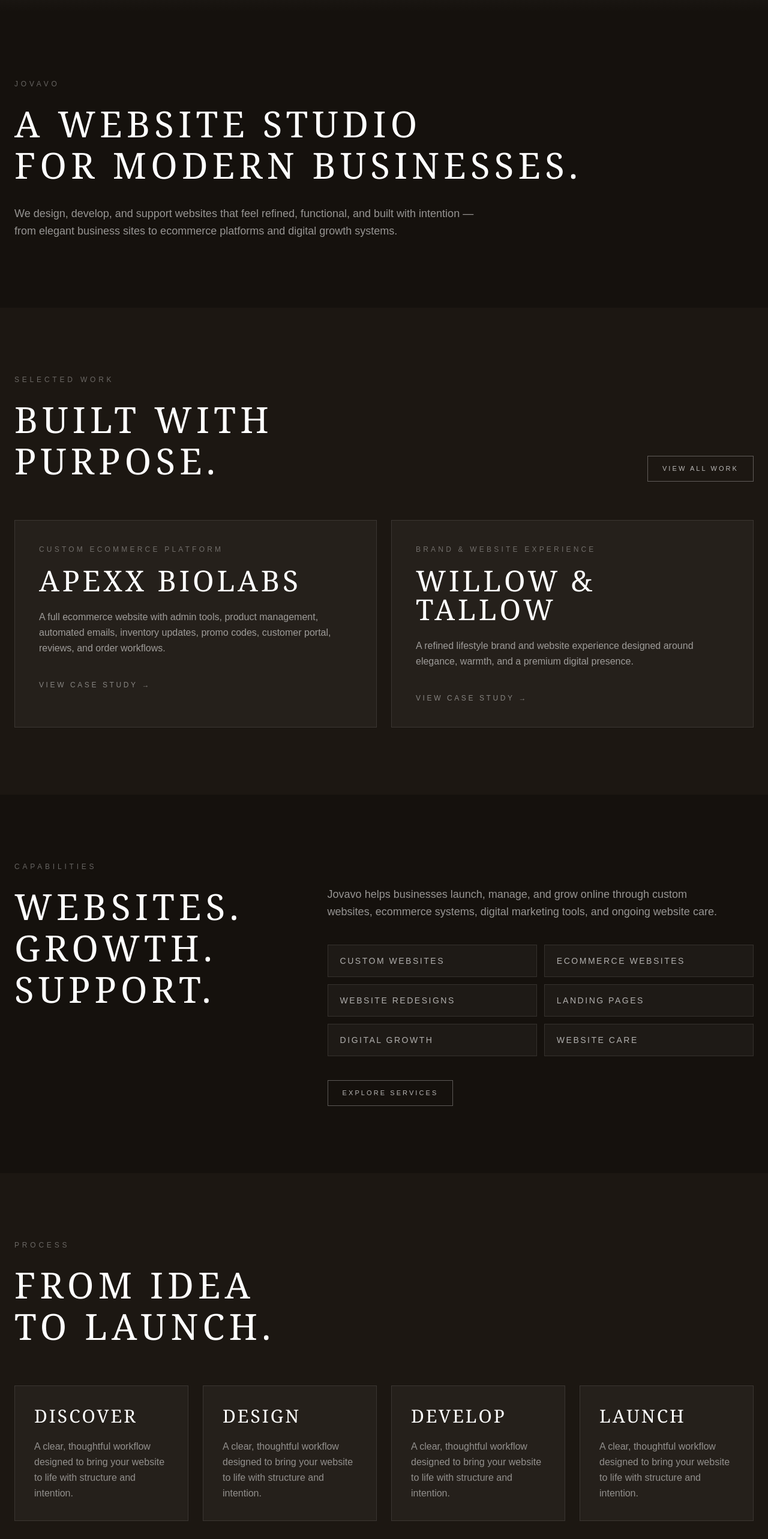
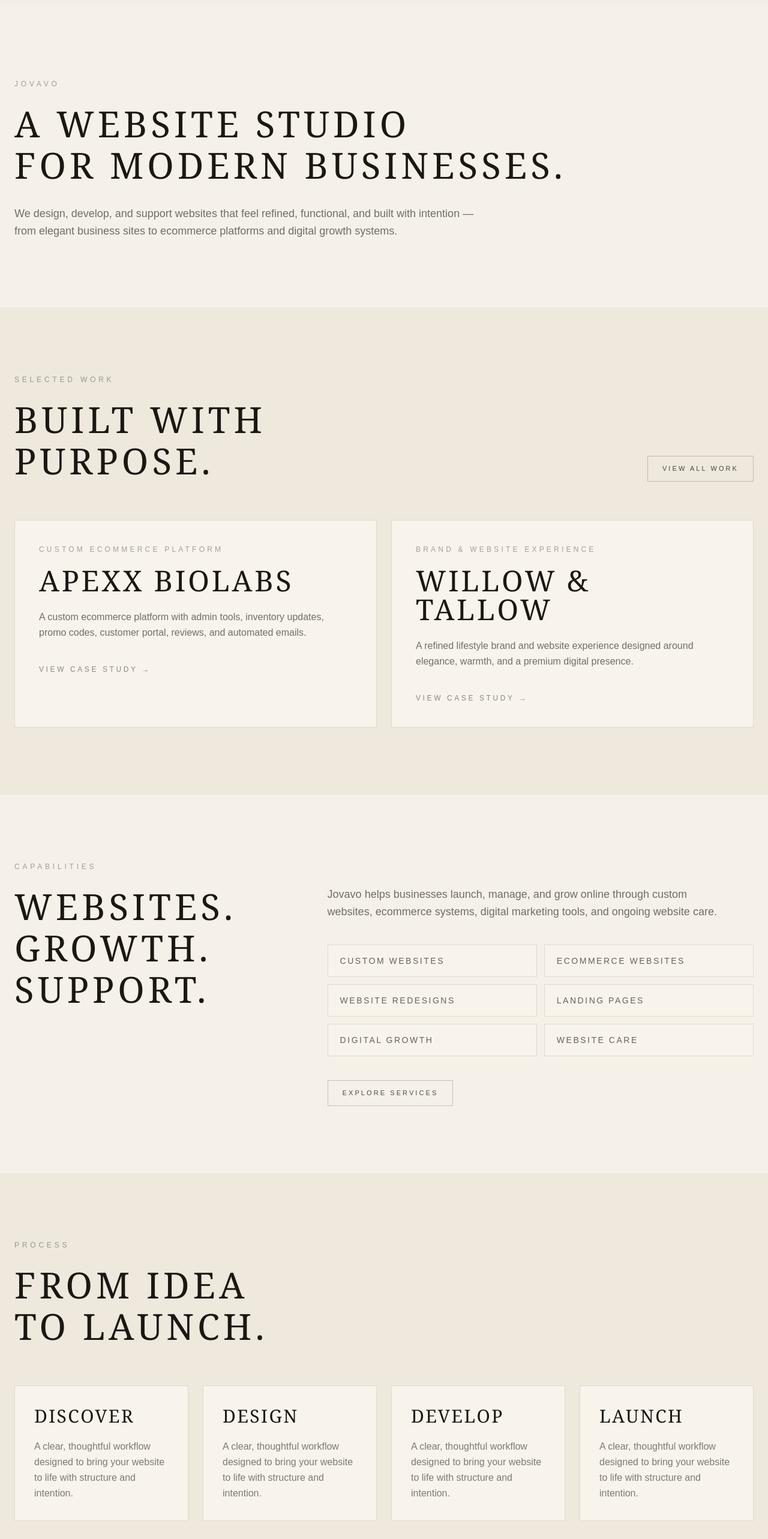
Before and after one commit to Jovavoco/jovavo, a Next.js app: page / in a window 1280 px wide. Shown: the part 780-3346 px from the top of the page at 60% size. Built offline with nearby package versions, Linux system fonts and the light colour scheme; grey boxes are pictures that could not be loaded.

Commit message:
Update page.tsx

```diff
--- a/app/page.tsx
+++ b/app/page.tsx
@@ -6,7 +6,7 @@ export default function Home() {
       title: "Apexx Biolabs",
       type: "Custom Ecommerce Platform",
       description:
-        "A full ecommerce website with admin tools, product management, automated emails, inventory updates, promo codes, customer portal, reviews, and order workflows.",
+        "A custom ecommerce platform with admin tools, inventory updates, promo codes, customer portal, reviews, and automated emails.",
       href: "/work/apexx-biolabs",
     },
     {
@@ -28,7 +28,7 @@ export default function Home() {
   ];
 
   return (
-    <main className="bg-[#15110d] text-white">
+    <main className="bg-[#f5f1e8] text-[#1b1713]">
       {/* HERO */}
       <section className="relative min-h-screen overflow-hidden">
         <img
@@ -37,15 +37,15 @@ export default function Home() {
           className="absolute inset-0 h-full w-full object-cover"
         />
 
-        <div className="absolute inset-0 bg-black/25" />
-        <div className="absolute inset-0 bg-gradient-to-b from-black/20 via-black/10 to-[#15110d]" />
+        <div className="absolute inset-0 bg-[#f5f1e8]/35" />
+        <div className="absolute inset-0 bg-gradient-to-b from-[#f5f1e8]/10 via-[#1b1713]/5 to-[#f5f1e8]" />
 
         <div className="relative z-10 mx-auto flex min-h-screen max-w-7xl flex-col items-center justify-start px-6 pt-28 text-center md:pt-32">
-          <p className="mb-7 text-[11px] uppercase tracking-[0.45em] text-white/70">
+          <p className="mb-7 text-[11px] uppercase tracking-[0.45em] text-white/80">
             Custom Websites & Digital Growth
           </p>
 
-          <h1 className="max-w-4xl font-serif text-4xl font-light uppercase leading-[1.08] tracking-[0.13em] text-white md:text-5xl lg:text-6xl">
+          <h1 className="max-w-4xl font-serif text-4xl font-light uppercase leading-[1.08] tracking-[0.13em] text-white drop-shadow-sm md:text-5xl lg:text-6xl">
             Digital
             <br />
             Experiences
@@ -53,9 +53,9 @@ export default function Home() {
             That Elevate Brands
           </h1>
 
-          <div className="my-6 h-px w-16 bg-white/45" />
+          <div className="my-6 h-px w-16 bg-white/60" />
 
-          <p className="max-w-xl text-xs leading-7 tracking-[0.08em] text-white/75 md:text-sm">
+          <p className="max-w-xl text-xs leading-7 tracking-[0.08em] text-white/85 md:text-sm">
             Custom websites, ecommerce platforms, and digital systems designed
             to help businesses grow with confidence.
           </p>
@@ -63,7 +63,7 @@ export default function Home() {
           <div className="mt-8 flex flex-wrap justify-center gap-4">
             <Link
               href="/services"
-              className="border border-white/50 px-7 py-3 text-[11px] uppercase tracking-[0.28em] text-white transition hover:bg-white hover:text-black"
+              className="border border-white/60 bg-white/10 px-7 py-3 text-[11px] uppercase tracking-[0.28em] text-white backdrop-blur transition hover:bg-white hover:text-black"
             >
               View Services
             </Link>
@@ -79,19 +79,19 @@ export default function Home() {
       </section>
 
       {/* INTRO */}
-      <section className="bg-[#15110d] px-6 py-28">
+      <section className="px-6 py-28">
         <div className="mx-auto max-w-7xl">
-          <p className="mb-6 text-xs uppercase tracking-[0.4em] text-white/35">
+          <p className="mb-6 text-xs uppercase tracking-[0.4em] text-black/35">
             Jovavo
           </p>
 
-          <h2 className="max-w-5xl font-serif text-4xl font-light uppercase leading-[1.15] tracking-[0.12em] md:text-6xl">
+          <h2 className="max-w-5xl font-serif text-4xl font-light uppercase leading-[1.15] tracking-[0.1em] md:text-6xl">
             A website studio
             <br />
             for modern businesses.
           </h2>
 
-          <p className="mt-8 max-w-3xl text-lg leading-relaxed text-white/55">
+          <p className="mt-8 max-w-3xl text-lg leading-relaxed text-black/55">
             We design, develop, and support websites that feel refined,
             functional, and built with intention — from elegant business sites to
             ecommerce platforms and digital growth systems.
@@ -100,15 +100,15 @@ export default function Home() {
       </section>
 
       {/* WORK */}
-      <section className="bg-[#1c1712] px-6 py-28">
+      <section className="bg-[#eee8dd] px-6 py-28">
         <div className="mx-auto max-w-7xl">
           <div className="mb-16 flex flex-col gap-6 md:flex-row md:items-end md:justify-between">
             <div>
-              <p className="mb-6 text-xs uppercase tracking-[0.4em] text-white/35">
+              <p className="mb-6 text-xs uppercase tracking-[0.4em] text-black/35">
                 Selected Work
               </p>
 
-              <h2 className="font-serif text-4xl font-light uppercase leading-[1.15] tracking-[0.12em] md:text-6xl">
+              <h2 className="font-serif text-4xl font-light uppercase leading-[1.15] tracking-[0.1em] md:text-6xl">
                 Built with
                 <br />
                 purpose.
@@ -117,7 +117,7 @@ export default function Home() {
 
             <Link
               href="/work"
-              className="w-fit border border-white/30 px-6 py-3 text-[11px] uppercase tracking-[0.28em] text-white/70 transition hover:bg-white hover:text-black"
+              className="w-fit border border-black/20 px-6 py-3 text-[11px] uppercase tracking-[0.28em] text-black/70 transition hover:bg-black hover:text-white"
             >
               View All Work
             </Link>
@@ -128,21 +128,21 @@ export default function Home() {
               <Link
                 key={project.title}
                 href={project.href}
-                className="group border border-white/10 bg-white/[0.04] p-8 transition hover:bg-white/[0.08] md:p-10"
+                className="group border border-black/10 bg-[#f8f4ec] p-8 transition hover:bg-white md:p-10"
               >
-                <p className="mb-5 text-xs uppercase tracking-[0.35em] text-white/35">
+                <p className="mb-5 text-xs uppercase tracking-[0.35em] text-black/35">
                   {project.type}
                 </p>
 
-                <h3 className="font-serif text-4xl font-light uppercase tracking-[0.1em] md:text-5xl">
+                <h3 className="font-serif text-4xl font-light uppercase tracking-[0.08em] md:text-5xl">
                   {project.title}
                 </h3>
 
-                <p className="mt-6 max-w-xl leading-relaxed text-white/55">
+                <p className="mt-6 max-w-xl leading-relaxed text-black/55">
                   {project.description}
                 </p>
 
-                <p className="mt-10 text-xs uppercase tracking-[0.3em] text-white/45 transition group-hover:text-white">
+                <p className="mt-10 text-xs uppercase tracking-[0.3em] text-black/45 transition group-hover:text-black">
                   View Case Study →
                 </p>
               </Link>
@@ -152,14 +152,14 @@ export default function Home() {
       </section>
 
       {/* SERVICES */}
-      <section className="bg-[#15110d] px-6 py-28">
+      <section className="px-6 py-28">
         <div className="mx-auto max-w-7xl">
-          <p className="mb-6 text-xs uppercase tracking-[0.4em] text-white/35">
+          <p className="mb-6 text-xs uppercase tracking-[0.4em] text-black/35">
             Capabilities
           </p>
 
           <div className="grid gap-12 md:grid-cols-[0.8fr_1.2fr]">
-            <h2 className="font-serif text-4xl font-light uppercase leading-[1.15] tracking-[0.12em] md:text-6xl">
+            <h2 className="font-serif text-4xl font-light uppercase leading-[1.15] tracking-[0.1em] md:text-6xl">
               Websites.
               <br />
               Growth.
@@ -168,7 +168,7 @@ export default function Home() {
             </h2>
 
             <div>
-              <p className="max-w-2xl text-lg leading-relaxed text-white/55">
+              <p className="max-w-2xl text-lg leading-relaxed text-black/55">
                 Jovavo helps businesses launch, manage, and grow online through
                 custom websites, ecommerce systems, digital marketing tools, and
                 ongoing website care.
@@ -178,7 +178,7 @@ export default function Home() {
                 {services.map((service) => (
                   <div
                     key={service}
-                    className="border border-white/10 bg-white/[0.04] px-5 py-4 text-sm uppercase tracking-[0.18em] text-white/65"
+                    className="border border-black/10 bg-[#f8f4ec] px-5 py-4 text-sm uppercase tracking-[0.18em] text-black/60"
                   >
                     {service}
                   </div>
@@ -187,7 +187,7 @@ export default function Home() {
 
               <Link
                 href="/services"
-                className="mt-10 inline-flex border border-white/30 px-6 py-3 text-[11px] uppercase tracking-[0.28em] text-white/70 transition hover:bg-white hover:text-black"
+                className="mt-10 inline-flex border border-black/20 px-6 py-3 text-[11px] uppercase tracking-[0.28em] text-black/70 transition hover:bg-black hover:text-white"
               >
                 Explore Services
               </Link>
@@ -197,13 +197,13 @@ export default function Home() {
       </section>
 
       {/* PROCESS */}
-      <section className="bg-[#1c1712] px-6 py-28">
+      <section className="bg-[#eee8dd] px-6 py-28">
         <div className="mx-auto max-w-7xl">
-          <p className="mb-6 text-xs uppercase tracking-[0.4em] text-white/35">
+          <p className="mb-6 text-xs uppercase tracking-[0.4em] text-black/35">
             Process
           </p>
 
-          <h2 className="max-w-4xl font-serif text-4xl font-light uppercase leading-[1.15] tracking-[0.12em] md:text-6xl">
+          <h2 className="max-w-4xl font-serif text-4xl font-light uppercase leading-[1.15] tracking-[0.1em] md:text-6xl">
             From idea
             <br />
             to launch.
@@ -211,15 +211,12 @@ export default function Home() {
 
           <div className="mt-16 grid gap-6 md:grid-cols-4">
             {["Discover", "Design", "Develop", "Launch"].map((step) => (
-              <div
-                key={step}
-                className="border border-white/10 bg-white/[0.04] p-8"
-              >
-                <h3 className="font-serif text-3xl font-light uppercase tracking-[0.1em]">
+              <div key={step} className="border border-black/10 bg-[#f8f4ec] p-8">
+                <h3 className="font-serif text-3xl font-light uppercase tracking-[0.08em]">
                   {step}
                 </h3>
 
-                <p className="mt-5 leading-relaxed text-white/50">
+                <p className="mt-5 leading-relaxed text-black/50">
                   A clear, thoughtful workflow designed to bring your website to
                   life with structure and intention.
                 </p>
@@ -230,26 +227,26 @@ export default function Home() {
       </section>
 
       {/* CTA */}
-      <section className="bg-[#15110d] px-6 py-32">
-        <div className="mx-auto max-w-7xl border border-white/10 bg-white/[0.04] px-8 py-20 text-center md:px-16">
-          <p className="mb-6 text-xs uppercase tracking-[0.4em] text-white/35">
+      <section className="px-6 py-32">
+        <div className="mx-auto max-w-7xl border border-black/10 bg-[#f8f4ec] px-8 py-20 text-center md:px-16">
+          <p className="mb-6 text-xs uppercase tracking-[0.4em] text-black/35">
             Start a Project
           </p>
 
-          <h2 className="mx-auto max-w-4xl font-serif text-4xl font-light uppercase leading-[1.15] tracking-[0.12em] md:text-6xl">
+          <h2 className="mx-auto max-w-4xl font-serif text-4xl font-light uppercase leading-[1.15] tracking-[0.1em] md:text-6xl">
             Ready to build
             <br />
             something refined?
           </h2>
 
-          <p className="mx-auto mt-8 max-w-2xl leading-relaxed text-white/55">
+          <p className="mx-auto mt-8 max-w-2xl leading-relaxed text-black/55">
             Let’s create a website that feels premium, professional, and built
             around your business goals.
           </p>
 
           <Link
             href="/contact"
-            className="mt-10 inline-flex bg-white px-8 py-4 text-[11px] uppercase tracking-[0.28em] text-black transition hover:bg-white/90"
+            className="mt-10 inline-flex bg-black px-8 py-4 text-[11px] uppercase tracking-[0.28em] text-white transition hover:bg-black/85"
           >
             Let’s Talk
           </Link>
```
